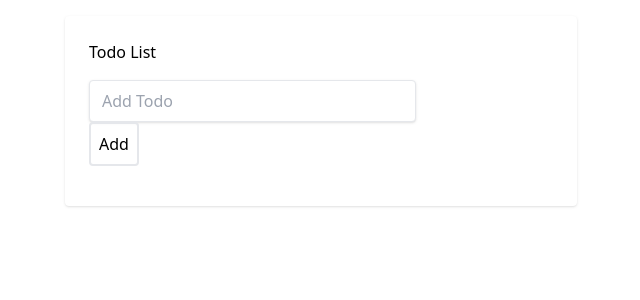
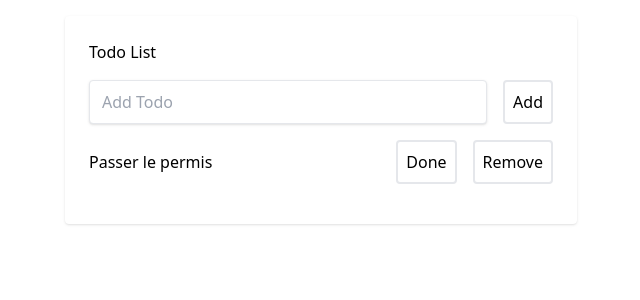
Before and after one commit to Bourdon94m/App-ToDo-Django, a Django app: page / in a window 1280 px wide. Shown: the top 300 px of the page, without its empty margins (319-959 px from the left). Run offline with Django 5.2, Linux system fonts and the light colour scheme; data comes from the database, SQL or seed files in the repository; both versions use the stored data as it was after the commit; some libraries are stand-ins or nearby versions.

Commit message:
Added "added_task" function

```diff
--- a/src/todo/templates/main.html
+++ b/src/todo/templates/main.html
@@ -1,42 +1,53 @@
 <!DOCTYPE html>
 <html lang="en">
+
 <head>
     <meta charset="UTF-8">
     <meta name="viewport" content="width=device-width, initial-scale=1.0">
-    <title>To Do Liste</title>
+    <title>To Do List</title>
 </head>
+
 <body>
-
-        {% csrf_token %}
     <div class="h-100 w-full flex items-center justify-center bg-teal-lightest font-sans">
         <div class="bg-white rounded shadow p-6 m-4 w-full lg:w-3/4 lg:max-w-lg">
             <div class="mb-4">
                 <h1 class="text-grey-darkest">Todo List</h1>
+                <form action="{% url 'add_task' %}" method="post">
+                    {% csrf_token %}
+
                     <div class="flex mt-4">
-                        <form action="" method="POST">
-                            {% csrf_token %}
-                            <input class="shadow appearance-none border rounded w-full py-2 px-3 mr-4 text-grey-darker" placeholder="Add Todo" name="task_title">
-                            <button type="submit" class="flex-no-shrink p-2 border-2 rounded text-teal border-teal hover:text-white hover:bg-teal">Add</button>
-                        </form>
+
+                        <input class="shadow appearance-none border rounded w-full py-2 px-3 mr-4 text-grey-darker"
+                            placeholder="Add Todo" name="tasks">
+                        <button
+                            class="flex-no-shrink p-2 border-2 rounded text-teal border-teal hover:text-white hover:bg-teal">Add</button>
+
+
 
                     </div>
             </div>
             <div>
                 {% for task in tasks %}
                 <div class="flex mb-4 items-center">
-                            <p class="w-full text-grey-darkest">{{ tasks.title }}</p>
-                            <button class="flex-no-shrink p-2 ml-4 mr-2 border-2 rounded hover:text-white text-green border-green hover:bg-green">Done</button>
-                            <button class="flex-no-shrink p-2 ml-2 border-2 rounded text-red border-red hover:text-white hover:bg-red">Remove</button>
+                    <p class="w-full text-grey-darkest">{{ task.title }}</p>
+                    <button
+                        class="flex-no-shrink p-2 ml-4 mr-2 border-2 rounded hover:text-white text-green border-green hover:bg-green">Done</button>
+                    <button type="hidden" name="pk" value="{{ task.pk }}"
+                        class="flex-no-shrink p-2 ml-2 border-2 rounded text-red border-red hover:text-white hover:bg-red">Remove</button>
                 </div>
                 {% endfor %}
             </div>
         </div>
     </div>
+    </form>
+
+    <script src="https://cdn.tailwindcss.com"></script>
 
 
 
 
-    <script src="https://cdn.tailwindcss.com"></script>
+
 
 </body>
+
 </html>
--- a/src/todo/urls.py
+++ b/src/todo/urls.py
@@ -5,5 +5,6 @@ from .views import *
 
 
 urlpatterns = [
-    path('', IndexView.as_view(), name="home")
+    path('', home, name="home"),
+     path('add/', add_task, name='add_task'),
 ]
--- a/src/todo/views.py
+++ b/src/todo/views.py
@@ -1,18 +1,18 @@
 from django.shortcuts import render, redirect
-from django.views.generic import ListView, CreateView, UpdateView, DeleteView
-from todo.models import Task_ToDo
-# Create your views here.
+from .models import Task_ToDo
 
 
-class IndexView(ListView):
-    model = Task_ToDo
-    template_name = "main.html"
+def home(request):
+    tasks = Task_ToDo.objects.all()
+
+    return render(request, 'main.html', {'tasks': tasks})
+
 
 
 def add_task(request):
-    if request.methode == "POST":
-        task_title = request.POST["task_title"]
+    if request.method == 'POST':
+        task_title = request.POST['tasks']
 
-        task = Task_ToDo.objects.create(title=task_title)
+        new_task = Task_ToDo.objects.create(title=task_title)
 
-        return redirect('home')
+        return redirect('/')
```
Also changed, not shown: src/db.sqlite3. Lines whose indentation alone changed are shown as unchanged.
